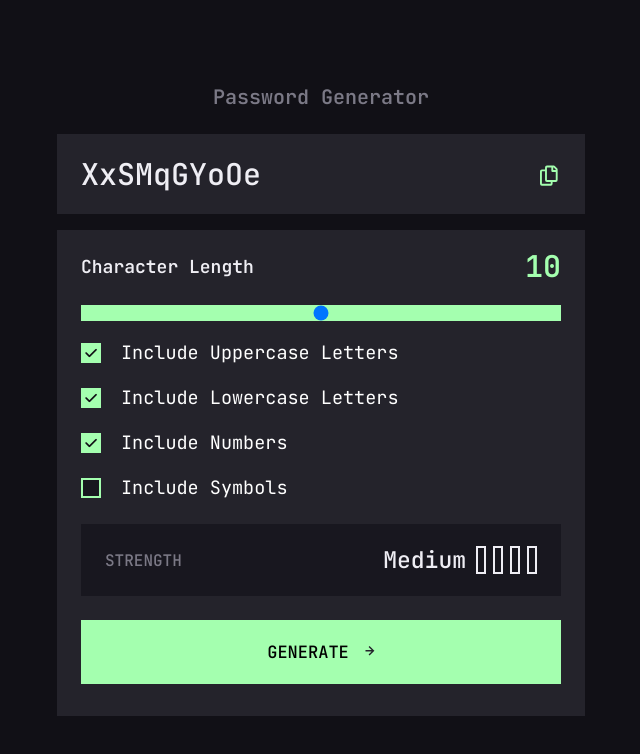
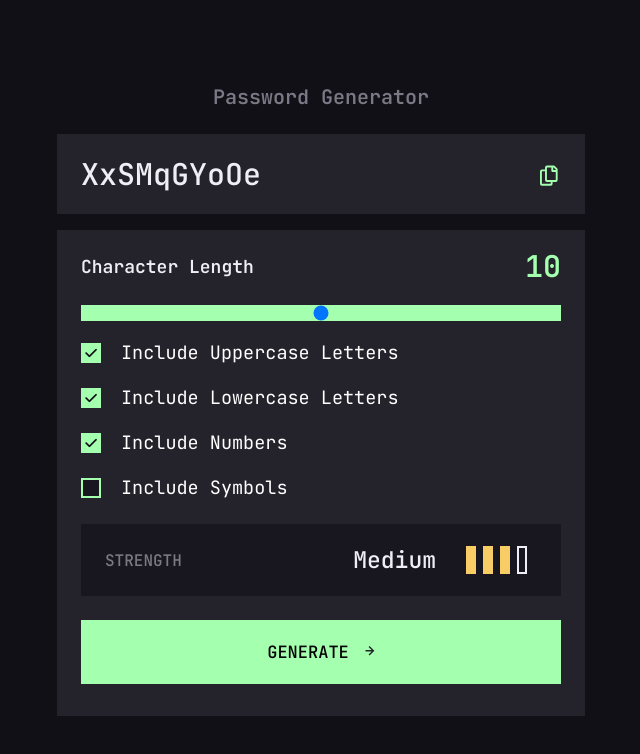
Before and after one commit to Kojoel/Random-Password-Generator, an Angular app in the folder RPG/: page / in a window 1280 px wide. Both pictures are taken after a click on the button "GENERATE". Shown: the top 754 px of the page, without its empty margins (319-959 px from the left). Built offline with nearby package versions, Linux system fonts and the light colour scheme.

Commit message:
Added password strength css styling

```diff
--- a/RPG/src/app/pg-card/pg-card.component.html
+++ b/RPG/src/app/pg-card/pg-card.component.html
@@ -33,10 +33,36 @@
             <div class="strChecker">
                 <p>{{ passwordStrength }}</p>
                 <div class="strengthbars">
-                    <div class="bar"></div>
-                    <div class="bar"></div>
-                    <div class="bar"></div>
-                    <div class="bar"></div>
+                    @if(passwordStrength === 'Too Weak'){
+                        <div class="bar" style="background: #f64a4a; border-color: #f64a4a;"></div>
+                        <div class="bar"></div>
+                        <div class="bar"></div>
+                        <div class="bar"></div>
+                    }
+                </div>
+                <div class="strengthbars">
+                    @if(passwordStrength === 'Weak'){
+                        <div class="bar" style="background: #fb7c58; border-color: #fb7c58;"></div>
+                        <div class="bar" style="background: #fb7c58; border-color: #fb7c58;"></div>
+                        <div class="bar"></div>
+                        <div class="bar"></div>
+                    }
+                </div>
+                <div class="strengthbars">
+                    @if(passwordStrength === 'Medium'){
+                        <div class="bar" style="background: #f8cd65; border-color: #f8cd65;"></div>
+                        <div class="bar" style="background: #f8cd65; border-color: #f8cd65;"></div>
+                        <div class="bar" style="background: #f8cd65; border-color: #f8cd65;"></div>
+                        <div class="bar"></div>
+                    }
+                </div>
+                <div class="strengthbars">
+                    @if(passwordStrength === 'Strong'){
+                        <div class="bar" style="background: #a4ffaf; border-color: #a4ffaf;"></div>
+                        <div class="bar" style="background: #a4ffaf; border-color: #a4ffaf;"></div>
+                        <div class="bar" style="background: #a4ffaf; border-color: #a4ffaf;"></div>
+                        <div class="bar" style="background: #a4ffaf; border-color: #a4ffaf;"></div>
+                    }
                 </div>
             </div>
         </div>
--- a/RPG/src/app/pg-card/pg-card.component.scss
+++ b/RPG/src/app/pg-card/pg-card.component.scss
@@ -7,6 +7,9 @@
     --strength-check-range: #facf67;
     --text-color: #efeef4;
     --text-fade: #7b7986;
+    --dark-orange: #f64a4a;
+    --light-orange: #fb7c58;
+    --light-yellow: #f8cd65;
 }
 
 .cardWrapper{
@@ -269,7 +272,6 @@
     border: 2px solid var(--text-color);
 }
 
-
 .password-controls button {
     width: 100%;
     height: 4rem;
--- a/RPG/src/app/pg-card/pg-card.component.ts
+++ b/RPG/src/app/pg-card/pg-card.component.ts
@@ -53,15 +53,20 @@ export class PgCardComponent {
     // console.log(hasLowercase)
 
     const typesCount = [hasLowercase, hasUppercase, hasDigits, hasSpecialChars].filter(Boolean).length;
-    console.log("typescount:", typesCount);
-    console.log("password length:", password.length);
 
-    if(password.length < 8) this.passwordStrength = 'Too Weak';
-    else if(password.length >= 8 && typesCount === 1) this.passwordStrength = 'Weak';
-    else if(password.length >= 8 && password.length <12 && typesCount >= 2) this.passwordStrength = 'Medium';
-    else if(password.length >= 12 && typesCount >= 3) this.passwordStrength = 'Strong';
-    // else this.passwordStrength = 'Medium';
-
+    if(password.length < 8) {
+      this.passwordStrength = 'Too Weak';
+    }
+    else if(password.length >= 8 && typesCount === 1) {
+      this.passwordStrength = 'Weak';
+    }
+    else if(password.length >= 8 && password.length <12 && typesCount >= 2) {
+      this.passwordStrength = 'Medium';
+    }
+    else if(password.length >= 12 && typesCount >= 3) {
+      this.passwordStrength = 'Strong';
+    }
+    else this.passwordStrength = 'Medium';
   }
 
 }
```
